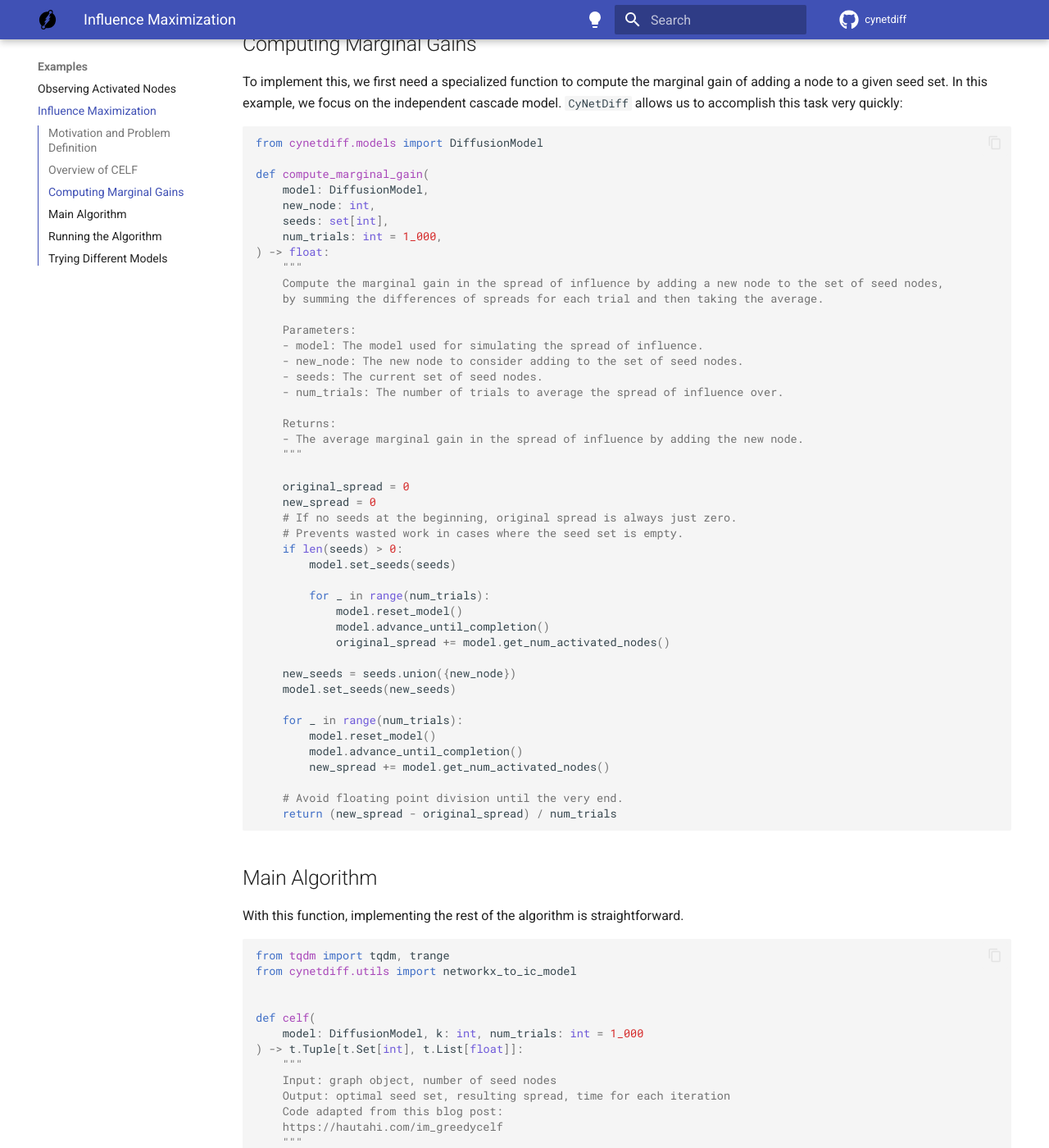
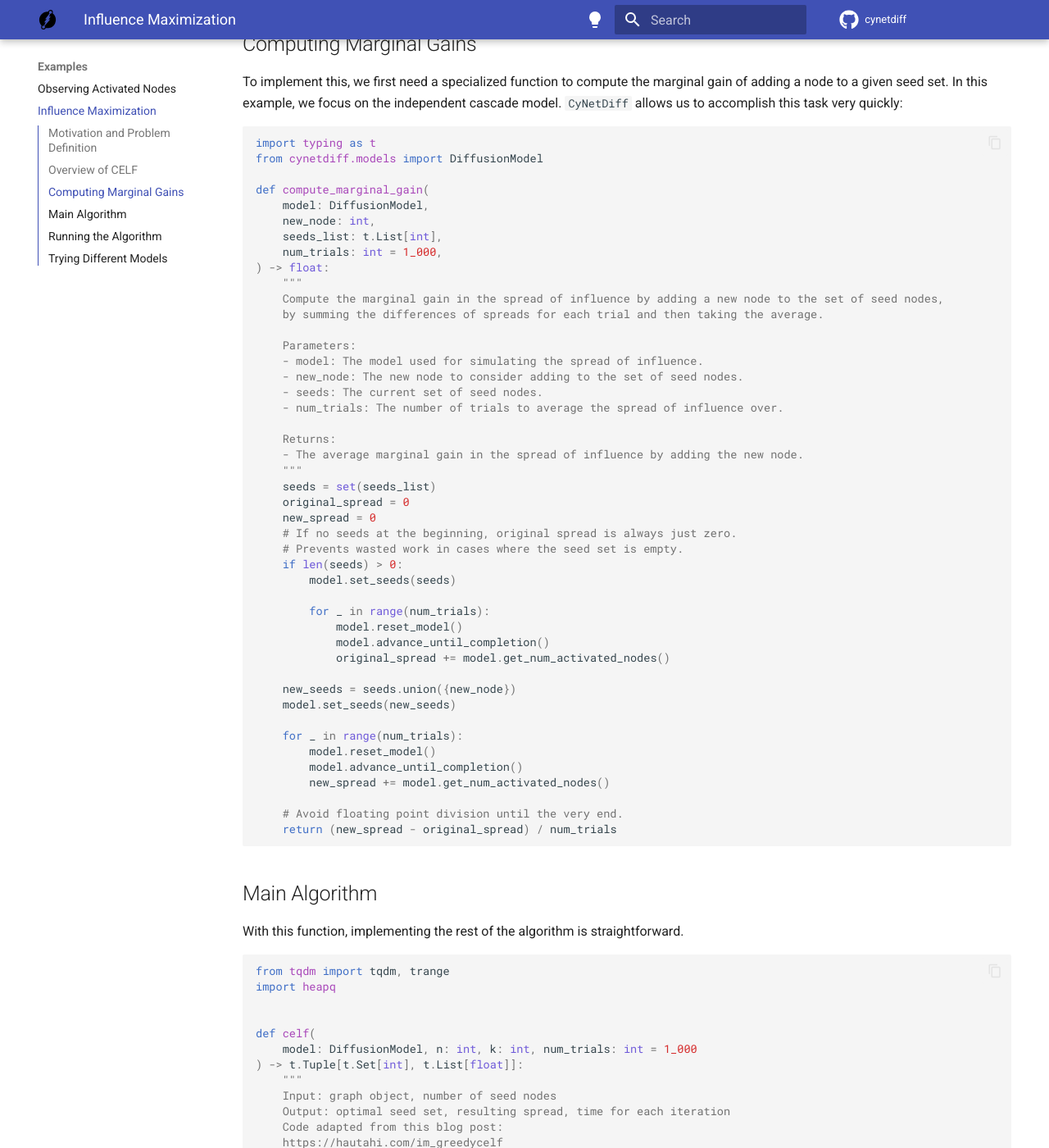
Before and after one commit to eliotwrobson/CyNetDiff, an MkDocs documentation site: the page built from docs/examples/celf.md, in a window 1280 px wide and 1400 px high, scrolled down 527 px. Shown: the whole window at 82% size. Built offline with MkDocs 1.6.1 and Material for MkDocs 9.7.7, drawn with Linux system fonts in a browser that asks for light colours; comment, search, counter and statistics services are not loaded; some of the changed text lies outside the part shown.

Commit message:
Update celf.md

````diff
--- a/docs/examples/celf.md
+++ b/docs/examples/celf.md
@@ -20,12 +20,13 @@
 `CyNetDiff` allows us to accomplish this task very quickly:
 
 ```python
+import typing as t
 from cynetdiff.models import DiffusionModel
 
 def compute_marginal_gain(
     model: DiffusionModel,
     new_node: int,
-    seeds: set[int],
+    seeds_list: t.List[int],
     num_trials: int = 1_000,
 ) -> float:
     """
@@ -41,7 +42,7 @@
     Returns:
     - The average marginal gain in the spread of influence by adding the new node.
     """
-
+    seeds = set(seeds_list)
     original_spread = 0
     new_spread = 0
     # If no seeds at the beginning, original spread is always just zero.
@@ -72,11 +73,11 @@
 
 ```python
 from tqdm import tqdm, trange
-from cynetdiff.utils import networkx_to_ic_model
+import heapq
 
 
 def celf(
-    model: DiffusionModel, k: int, num_trials: int = 1_000
+    model: DiffusionModel, n: int, k: int, num_trials: int = 1_000
 ) -> t.Tuple[t.Set[int], t.List[float]]:
     """
     Input: graph object, number of seed nodes
@@ -145,8 +146,9 @@
 import networkx as nx
 from cynetdiff.utils import networkx_to_ic_model, set_activation_random_sample
 
+n = 5_000
 # Randomly generate the graph
-celf_graph = nx.random_regular_graph(7, 5_000).to_directed()
+celf_graph = nx.random_regular_graph(7, n).to_directed()
 # Set activation probabilites
 set_activation_random_sample(celf_graph, {0.1, 0.01, 0.001})
 # Create corresponding model
@@ -154,15 +156,17 @@
 
 num_seeds = 20
 # Get best seed set returned by the algorithm
-celf_ic_seeds, ic_marg_gains = celf(celf_ic_model, num_seeds)
+celf_ic_seeds, ic_marg_gains = celf(celf_ic_model, n, num_seeds)
 ```
 
 ## Trying Different Models
 The `celf` function also works with the Linear Threshold diffusion model:
 
 ```python
+from cynetdiff.utils import networkx_to_lt_model
+
 # First, remove the old edge data
-for n1, n2, d in graph.edges(data=True):
+for n1, n2, d in celf_graph.edges(data=True):
     d.clear()
 
 # Next, create the new linear threshold model using the default weighting scheme.
@@ -170,5 +174,5 @@
 
 num_seeds = 20
 # Get best seed set returned by the algorithm
-celf_lt_seeds, lt_marg_gains = celf(celf_lt_model, num_seeds)
+celf_lt_seeds, lt_marg_gains = celf(celf_lt_model, n, num_seeds)
 ```
````
Also changed, not shown: other parts of docs/examples/celf.md (+1 -1 lines).
